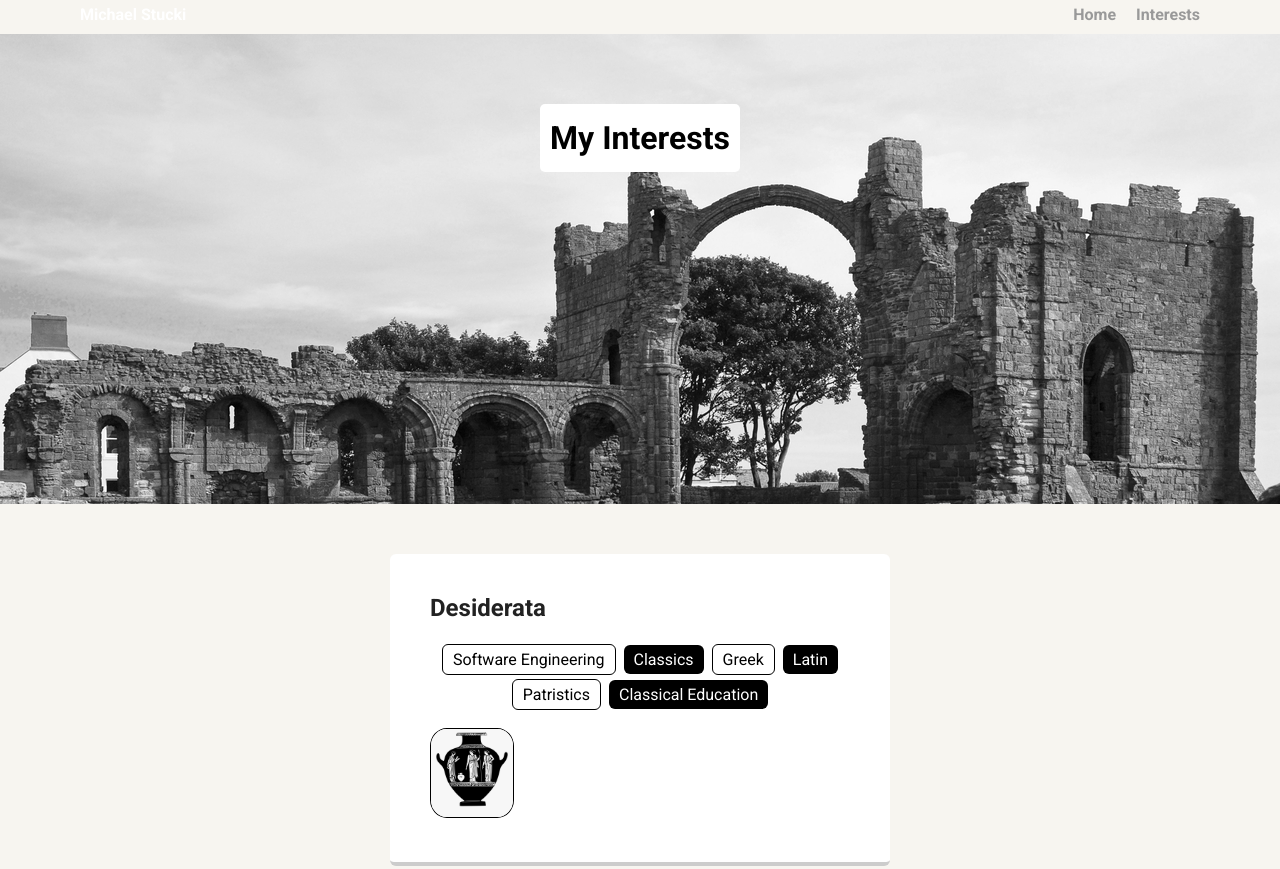
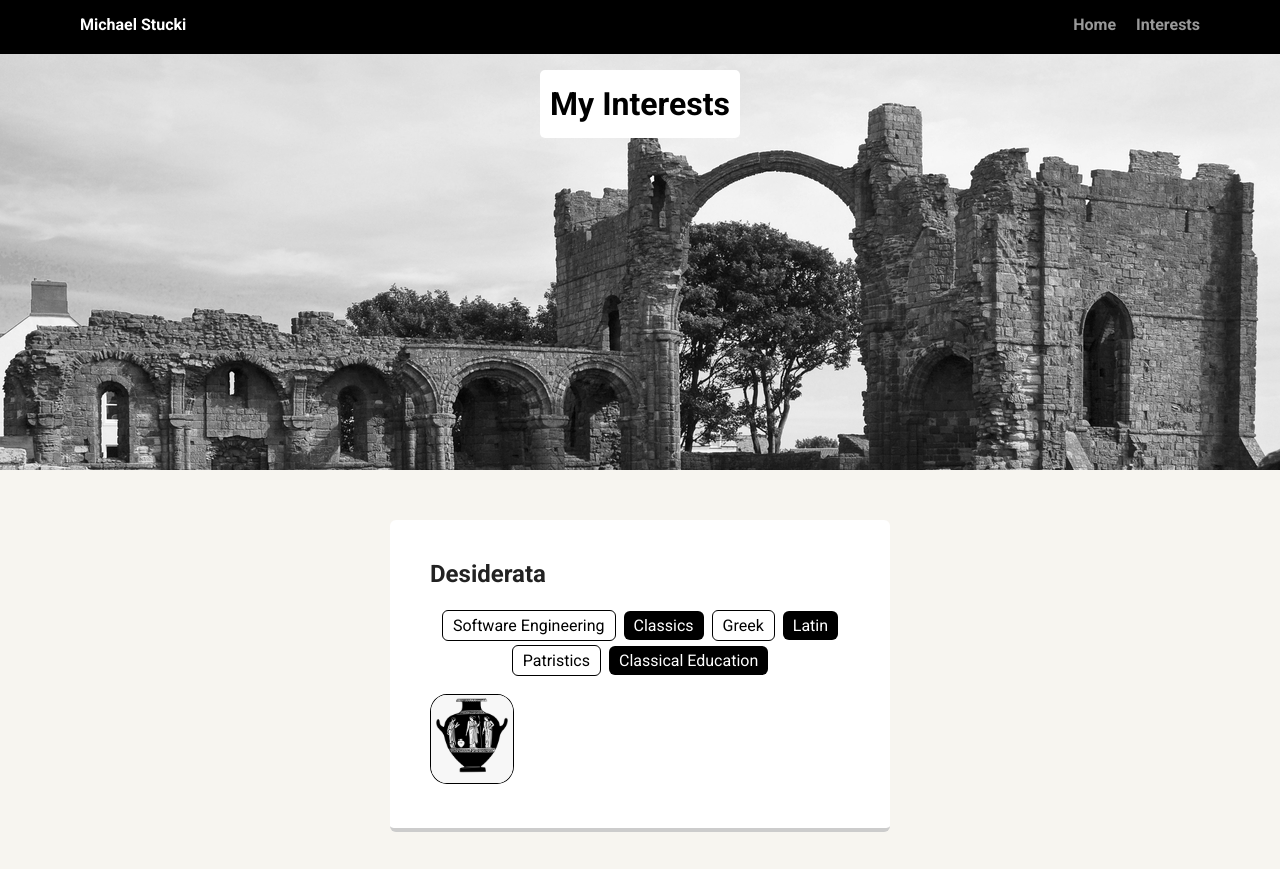
Before and after one commit to michaelstucki/1-personal-profile, a plain HTML site: page interests.html in a window 1280 px wide. Shown: the top 869 px of the page. Drawn offline with Linux system fonts and the light colour scheme; a web font is replaced by a local one.

Commit message:
fix missing opening nav tag

```diff
--- a/interests.html
+++ b/interests.html
@@ -9,7 +9,7 @@
   </head>
   <body>
     <!-- Navigation -->
-
+    <nav>
       <ul class="nav">
         <li class="name">Michael Stucki</li>
         <li><a href="index.html">Home</a></li>
```
